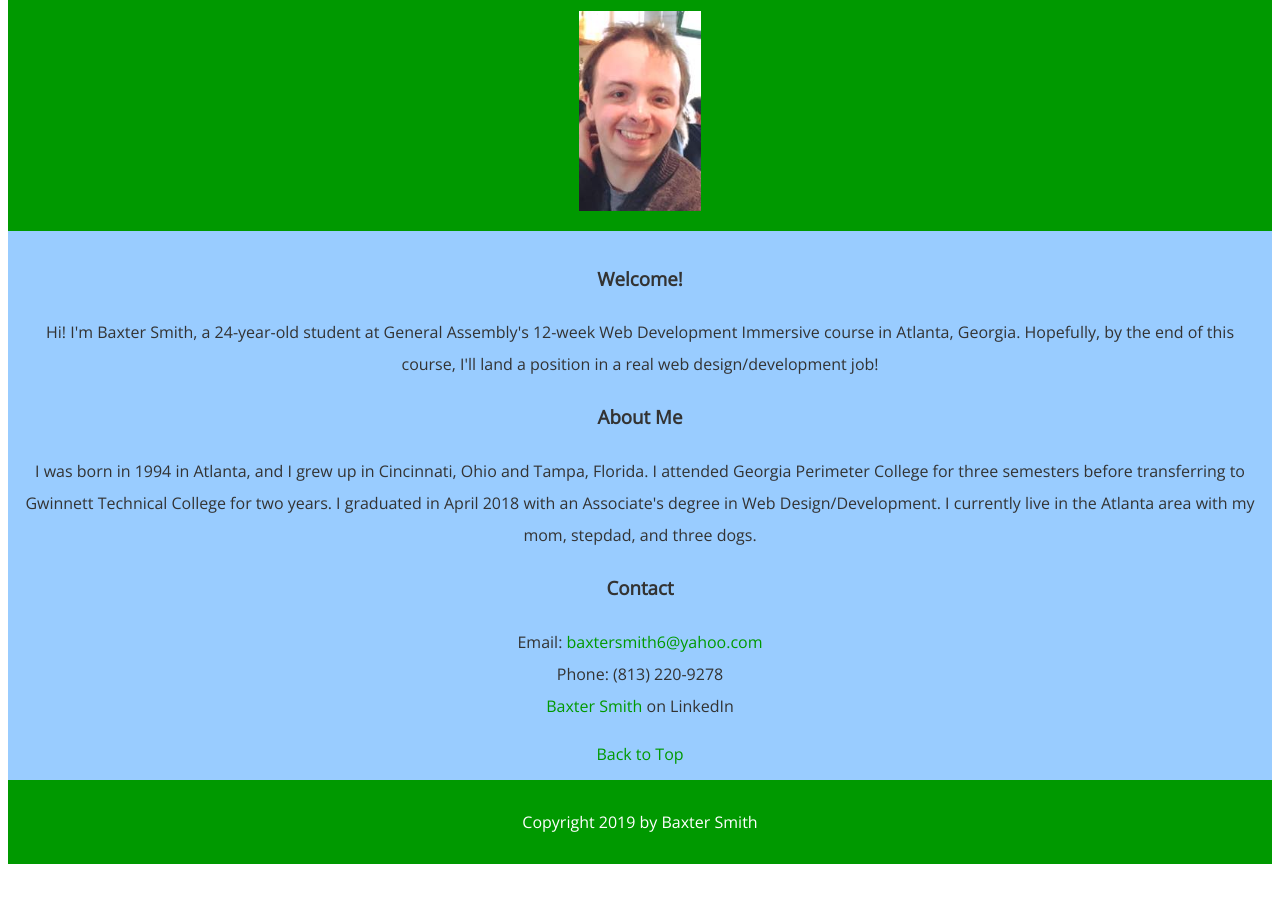
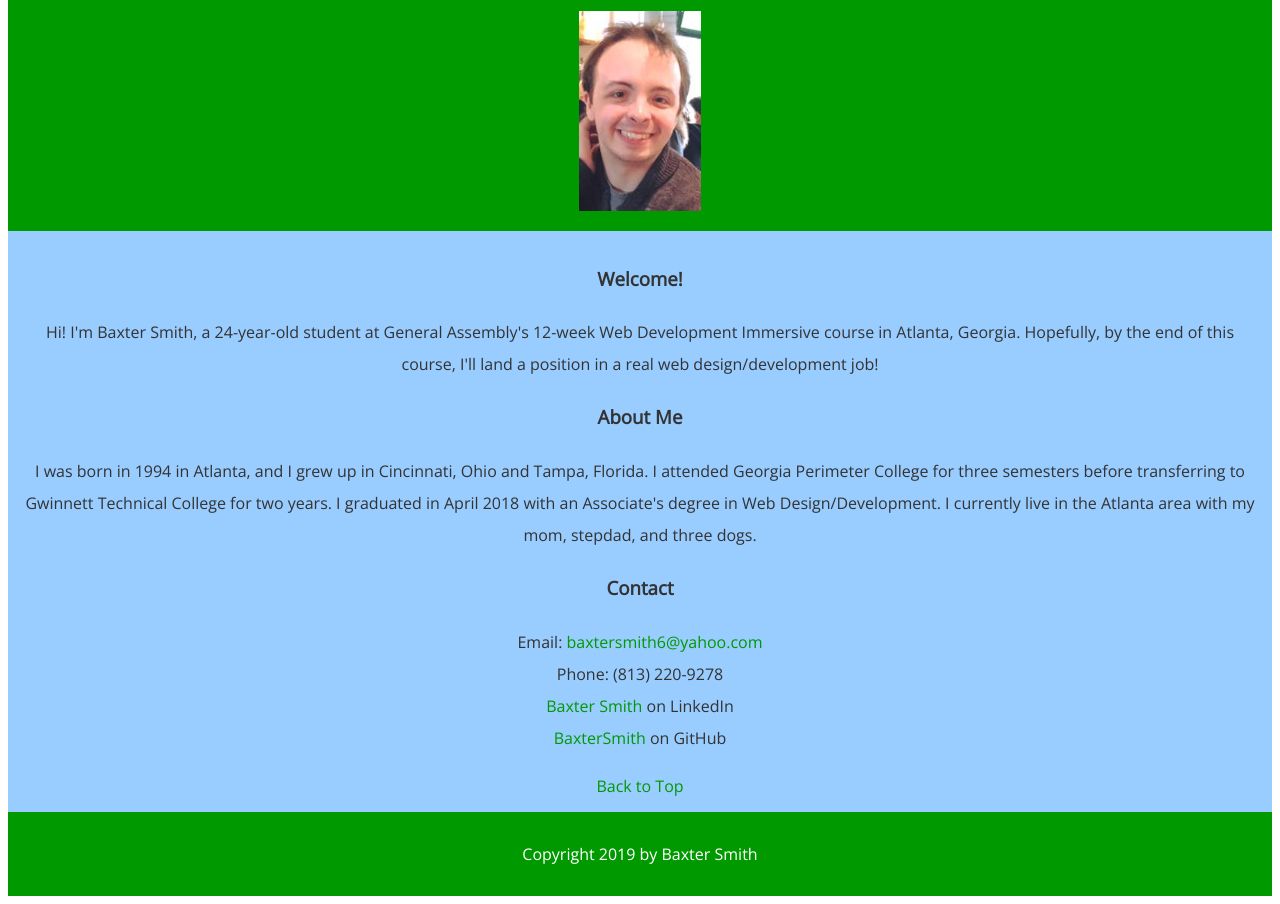
Before and after one commit to BaxterSmith/BaxterSmith.github.io, a plain HTML site: page index.html in a window 1280 px wide. Shown: the part 114-1018 px from the top of the page. Before the commit the page ends 986 px from the top, so only its background shows below. Drawn offline with nearby package versions, Linux system fonts and the light colour scheme.

Commit message:
added html and css

```diff
--- a/index.html
+++ b/index.html
@@ -40,7 +40,8 @@
                 <p>Email: <a href="mailto:baxtersmith6@yahoo.com">baxtersmith6@yahoo.com</a><br>
                 Phone: (813) 220-9278<br>
                 <a href="https://www.linkedin.com/in/baxter-smith-b4a69b8a/">Baxter Smith</a>
-                on LinkedIn</p>
+                on LinkedIn<br>
+                <a href="https://github.com/BaxterSmith">BaxterSmith</a> on GitHub</p>
             </section>
             <a href="#welcome">Back to Top</a>
         </main>
```
